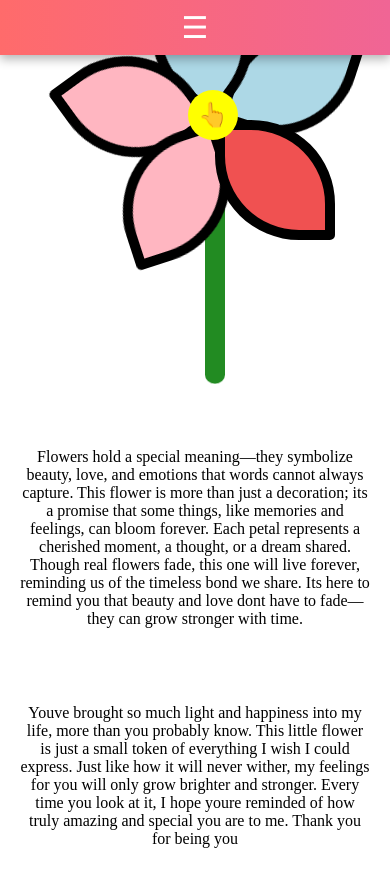
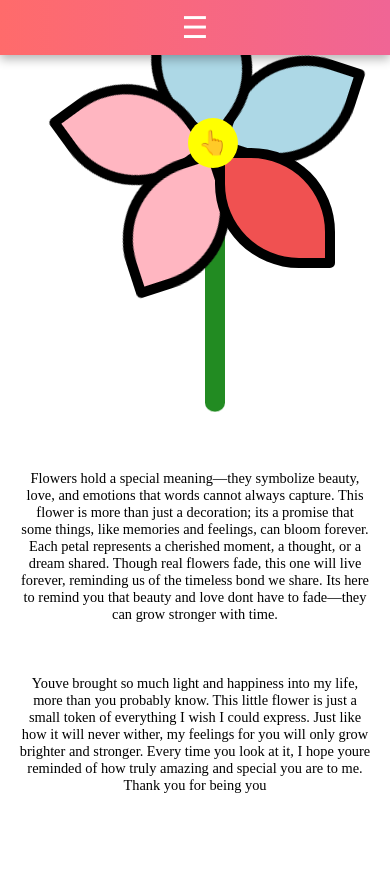
Before and after one commit to Muppet-GIF/Her-, a plain HTML site: page flowers.html in a window 390 px wide. After the commit the page ends 844 px from the top, so only its background shows below. Drawn offline with Linux system fonts and the light colour scheme.

Commit message:
Update flowers.html

```diff
--- a/flowers.html
+++ b/flowers.html
@@ -5,6 +5,7 @@
     <meta name="viewport" content="width=device-width, initial-scale=1.0, maximum-scale=1.0, user-scalable=no">
     <title>I Love You ♥ - Flowers</title>
     <style>
+      /* General Styles */
 body {
     margin: 0;
     padding: 0;
@@ -15,9 +16,11 @@
     min-height: 100vh;
     background: black;
     background: url(Images/background.png) center/cover no-repeat;
+    background-attachment: fixed;
     overflow: hidden;
 }
 
+/* Navigation Bar */
 nav {
     position: fixed;
     top: 0;
@@ -62,6 +65,7 @@
     left: 0;
 }
 
+/* Hamburger Menu Icon */
 .menu-icon {
     display: none;
     font-size: 30px;
@@ -75,6 +79,7 @@
     width: 100%;
 }
 
+/* Mobile Navigation */
 @media (max-width: 768px) {
     .menu-icon {
         display: block;
@@ -104,6 +109,7 @@
     }
 }
 
+/* Container and Elements */
 .container {
     position: relative;
     text-align: center;
@@ -152,6 +158,7 @@
     100% { transform: scaleY(1); }
 }
 
+/* Flower Button */
 .flower-button {
     position: absolute;
     top: 25%;
@@ -175,6 +182,7 @@
     background-color: #f06595;
 }
 
+/* Text Container */
 .text-container {
     display: flex;
     flex-direction: column;
@@ -208,13 +216,24 @@
     }
 }
 
+@media (max-width: 480px) {
+    .text-section {
+        padding: 5px;
+        font-size: 90%;
+    }
+    .text-container {
+        gap: 10px;
+    }
+}
+
+/* Falling Hearts Animation */
 .falling-heart {
     position: absolute;
     top: -50px;
     width: 50px;
     height: 50px;
     background-image: url('FlowerIcon.png');
-            background-size: cover;
+    background-size: contain;
     animation: fall 3s linear forwards, rotateHeart 3s linear infinite;
 }
 
```
Lines whose indentation alone changed are shown as unchanged.
